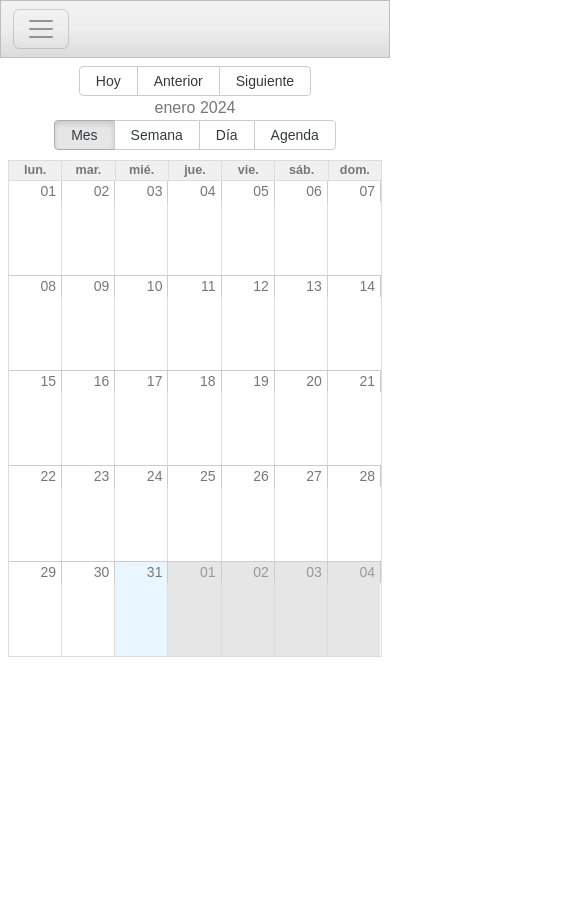
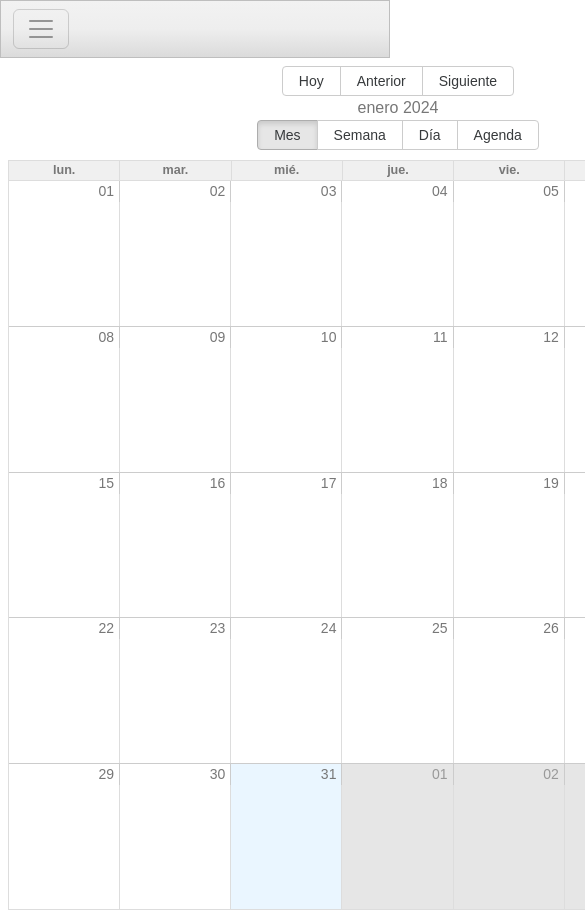
Before and after one commit to Marcosotola/mantenimiento, a React (Create React App) app: page /Calendar in a window 390 px wide. Shown: the top 918 px of the page, 585 px wide, since content can reach past the window. Before the commit the page ends 844 px from the top, so only its background shows below. Built offline with nearby package versions, Linux system fonts and the light colour scheme; no server answers; the database is empty.

Commit message:
ajuste calendar

```diff
--- a/src/page/Calendar.css
+++ b/src/page/Calendar.css
@@ -1,7 +1,8 @@
 /* Contenedor del calendario */
 .calendar-container {
     margin: 0.5rem;
-    height: 70vh; /* Ajusta el valor según tus necesidades */
+    height: 100vh; /* Ajusta el valor según tus necesidades */
+    width: 200%;
   }
 
   /* Estilos para el contenedor principal del calendario */
@@ -21,7 +22,7 @@
 
   /* Estilos para el título de los eventos */
   .rbc-event-content {
-    font-size: 12px;
+    font-size: 16px;
     color: white;
     white-space: nowrap;
     overflow: hidden;
@@ -80,20 +81,3 @@
   .rbc-event {
     background-color: transparent;
    }
-
-  /* Ocultar la barra de herramientas en dispositivos móviles */
-  @media (max-width: 768px) {
-    .rbc-toolbar {
-      display: none;
-    }
-  }
-
-  /* Ajustar la vista de día en dispositivos móviles */
-  @media (max-width: 768px) {
-    .rbc-day-view .rbc-time-header {
-      display: none;
-    }
-    .rbc-day-view .rbc-event-content {
-      line-height: 1.5;
-    }
-  }
--- a/src/page/Home.jsx
+++ b/src/page/Home.jsx
@@ -79,10 +79,10 @@ export const Home = () => {
       <div>
         <hr />
         <div className="container d-grid gap-3 mt-4 mb-4">
-        <button type="button" className="btn btn-outline-warning">
+        <button type="button" className="btn btn-outline-success">
             <a
               href="/Calendar"
-              className="text-decoration-none text-warning"
+              className="text-decoration-none text-success"
             >
               CALENDARIO
             </a>
```
